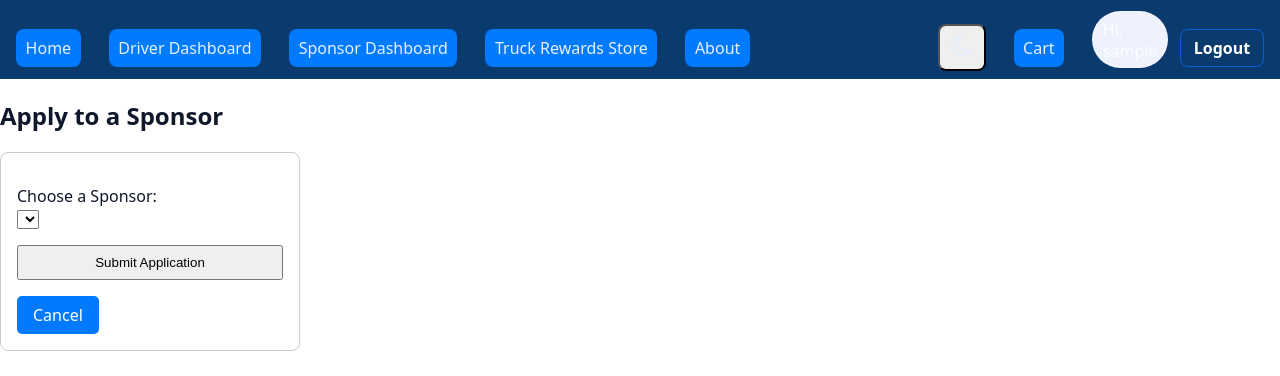
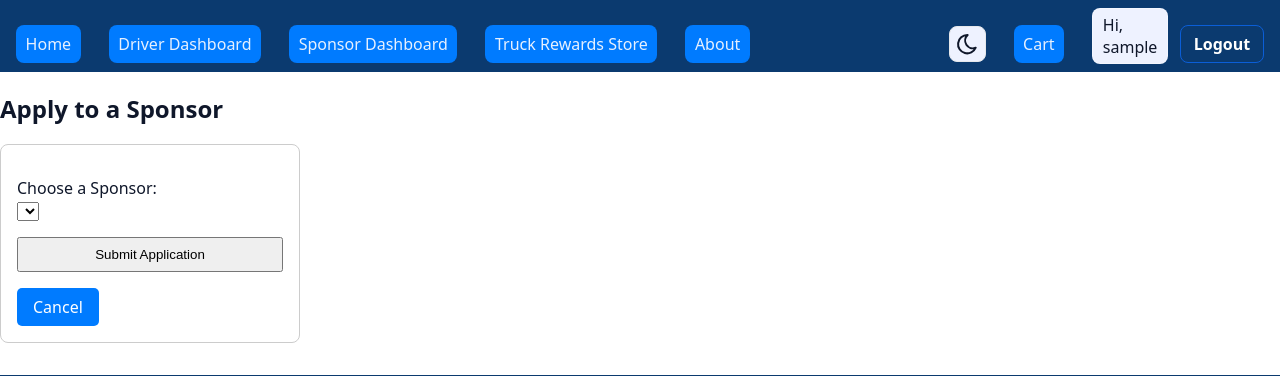
Before and after one commit to swordfish098/Triple-T-s-Rewards-daniel, a Flask app: page /driver/driver_app in a window 1280 px wide. Shown: the top 376 px of the page. Run offline with Flask 3, Linux system fonts and the light colour scheme; the visitor is signed in with stand-in values (Sample User, id 1); data that the repository does not hold is empty; parts of the project's set-up code (start-up, migrations or seed data) failed here and were passed over; some libraries are stand-ins or nearby versions.

Commit message:
Changed some color contrasts to see the toggle buttons better

```diff
--- a/static/css/theme.css
+++ b/static/css/theme.css
@@ -99,7 +99,6 @@ th {
 
 .btn {
   background: var(--brand);
-  color: var(--brand-contrast);
   border: none;
   padding: .45rem .7rem;
   border-radius: .45rem;
@@ -116,6 +115,31 @@ th {
   padding: .15rem .4rem;
   border-radius: .4rem;
 }
+
+#theme-toggle {
+  background: var(--chip-bg);
+  border: 1px solid var(--border);
+  border-radius: .5rem;
+  padding: .3rem;
+  margin-left: .5rem;
+  cursor: pointer;
+  display: flex;
+  align-items: center;
+  justify-content: center;
+}
+
+.user-chip {
+  background: var(--chip-bg);
+  color: var(--text);
+  padding: .3rem .6rem;
+  border-radius: .5rem;
+  font-weight: 500;
+}
+
+#theme-toggle svg {
+  color: var(--text);
+}
+
 .badge.success { background: var(--badge-success); color: #fff; border-color: var(--badge-success); }
 .badge.fail    { background: var(--badge-fail); color: #fff; border-color: var(--badge-fail); }
 .badge.logout  { background: var(--badge-logout); color: #fff; border-color: var(--badge-logout); }
```
